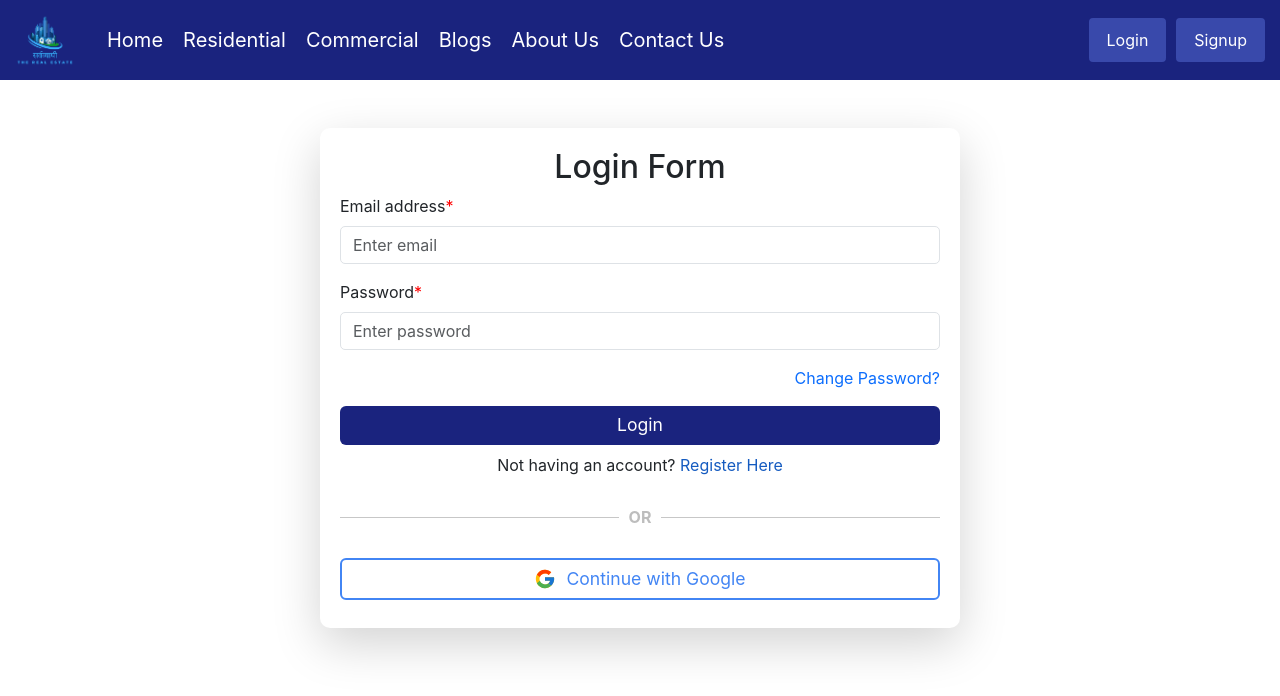
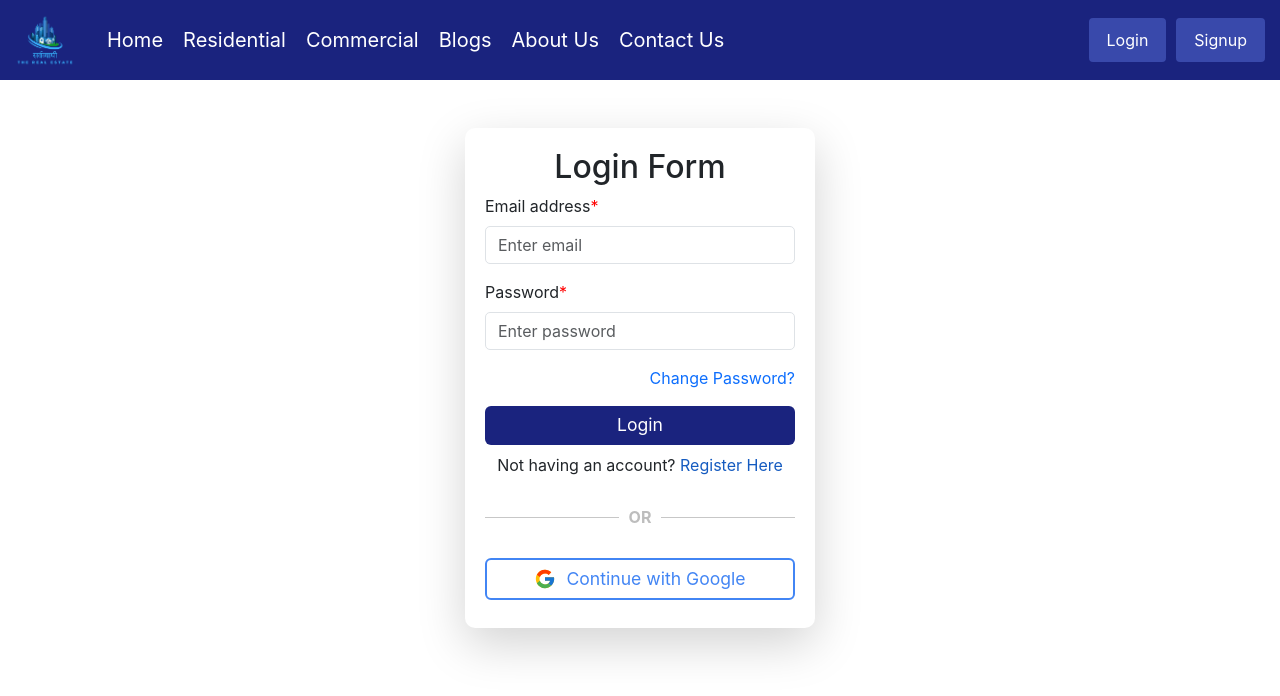
Before and after one commit to Shubhamprogrammar/sarvavyapi-frontend, a React (Create React App) app: page /login in a window 1280 px wide. Shown: the top 696 px of the page. Built offline with nearby package versions, Linux system fonts and the light colour scheme; no server answers.

Commit message:
login ui fix

```diff
--- a/src/components/Login.js
+++ b/src/components/Login.js
@@ -94,11 +94,12 @@ const LoginForm = () => {
   return (
     <GoogleOAuthProvider clientId={process.env.REACT_APP_GOOGLE_CLIENT_ID}>
       <div
-        className="container mt-5 w-50 mx-auto shadow-lg"
+        className="container mt-5 mx-auto shadow-lg"
         style={{
           backgroundColor: "white",
           padding: "20px",
           borderRadius: "10px",
+          maxWidth: "350px",
         }}
       >
         <h2 className="text-center">Login Form</h2>
```
